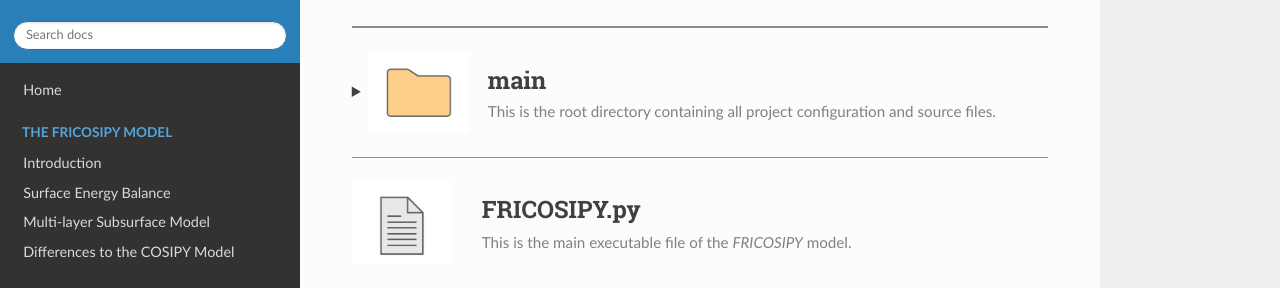
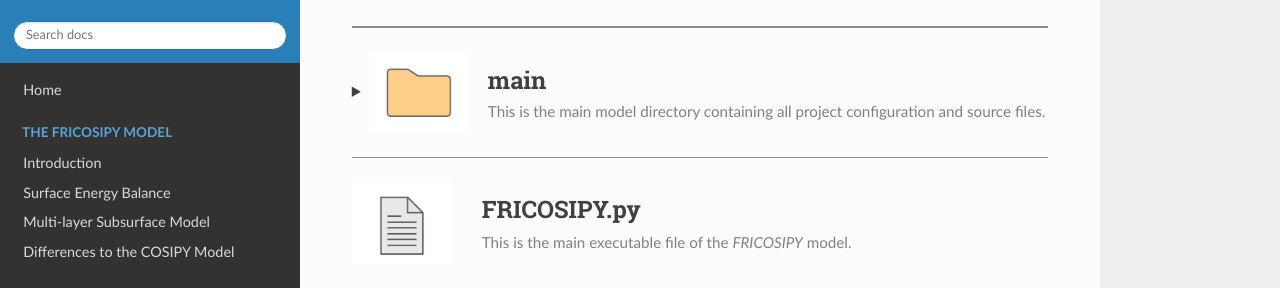
Before and after one commit to MarcusGastaldello/FRICOSIPY, an MkDocs documentation site: the page built from docs/model_structure.md, in a window 1280 px wide. Shown: the part 182-470 px from the top of the page. Built offline with MkDocs 1.6.1, drawn with Linux system fonts in a browser that asks for light colours.

Commit message:
Update model_structure.md

```diff
--- a/docs/model_structure.md
+++ b/docs/model_structure.md
@@ -9,7 +9,7 @@
 
 <hr style="height:2px; background-color:#8b8b8b; border:none;" />
 
-??? "<img src='https://github.com/MarcusGastaldello/FRICOSIPY/raw/main/docs/icons/Folder.png' width='100' style='vertical-align: middle; margin-right: 15px;'> <div style='display: inline-block; vertical-align: middle;'><h2 style='margin: 0;'>main</h2><small style='display: block; color: gray; margin-top: 8px; font-size: 0.95em;'>This is the root directory containing all project configuration and source files.</small></div>"
+??? "<img src='https://github.com/MarcusGastaldello/FRICOSIPY/raw/main/docs/icons/Folder.png' width='100' style='vertical-align: middle; margin-right: 15px;'> <div style='display: inline-block; vertical-align: middle;'><h2 style='margin: 0;'>main</h2><small style='display: block; color: gray; margin-top: 8px; font-size: 0.95em;'>This is the main model directory containing all project configuration and source files.</small></div>"
 
     <br>
     <div style="margin-left: 40px;">
```
